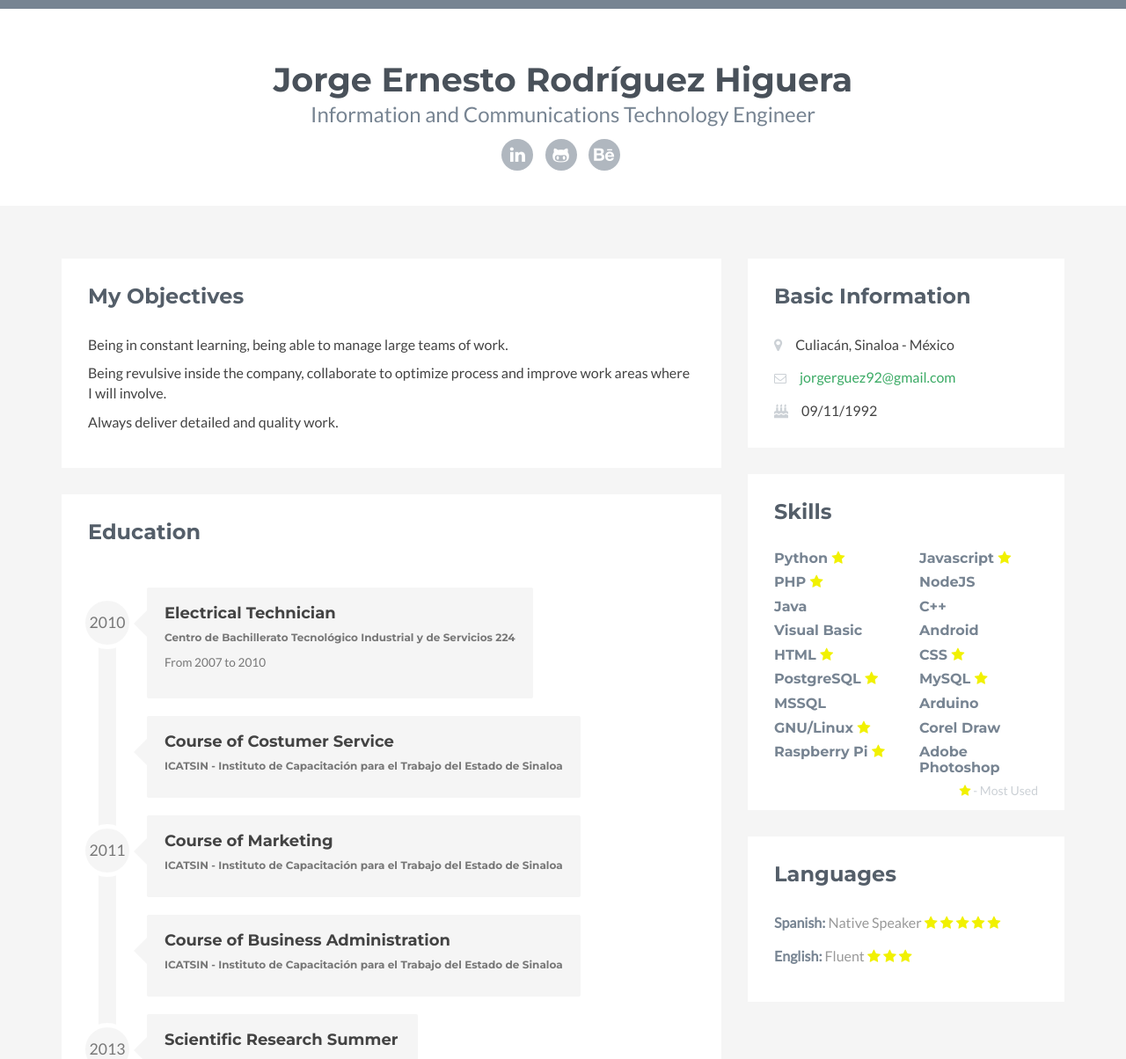
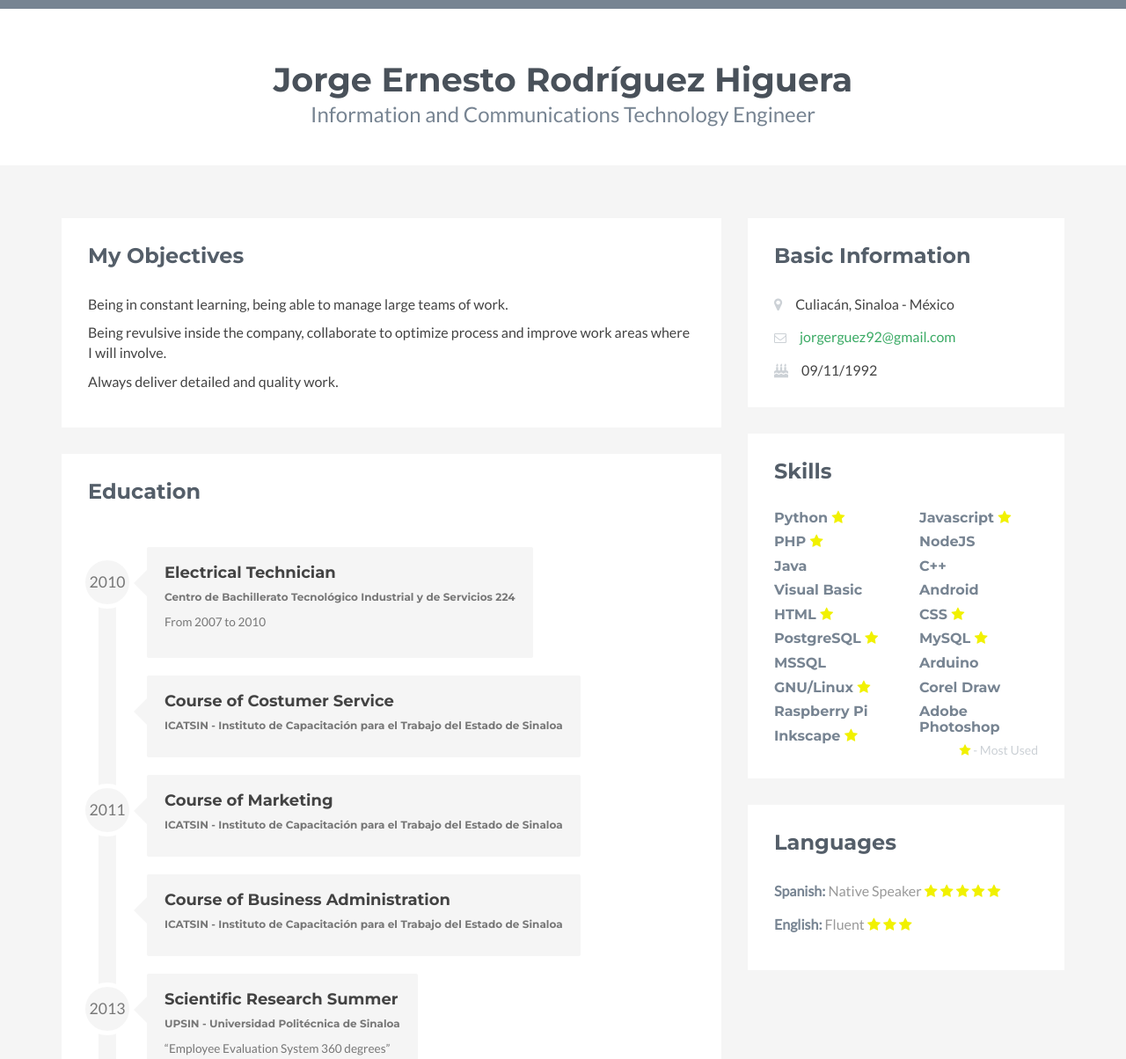
Before and after one commit to jorgerguez/jorgerguez.github.io, a plain HTML site: page index.html in a window 1280 px wide. Shown: the top 1204 px of the page at 88% size. Drawn offline with Linux system fonts and the light colour scheme.

Commit message:
social delete

```diff
--- a/index.html
+++ b/index.html
@@ -19,11 +19,11 @@
             <div class="profile-content">
                 <h1 class="name">Jorge Ernesto Rodríguez Higuera</h1>
                 <h2 class="desc">Information and Communications Technology Engineer</h2>
-                <ul class="social list-inline">
+                <!--<ul class="social list-inline">
                     <li><a href="https://mx.linkedin.com/in/jorgerguez"><i class="fa fa-linkedin"></i></a></li>
                     <li><a href="http://github.com/jorgerguez"><i class="fa fa-github-alt"></i></a></li>
                     <li><a href="http://behance.net/jorgerguez92"><i class="fa fa-behance"></i></a></li>
-                </ul>
+                </ul>-->
             </div>
         </div>
     </header>
@@ -74,7 +74,10 @@
                                         <h3 class="level-title">GNU/Linux <i class="fa fa-star"></i></h3>
                                       </div>
                                       <div class="item">
-                                        <h3 class="level-title">Raspberry Pi <i class="fa fa-star"></i></h3>
+                                        <h3 class="level-title">Raspberry Pi</h3>
+                                      </div>
+                                      <div class="item">
+                                        <h3 class="level-title">Inkscape <i class="fa fa-star"></i></h3>
                                       </div>
                                    </div>
                                    <div class="col-xs-6">
@@ -102,7 +105,6 @@
                                         <div class="item">
                                             <h3 class="level-title">Corel Draw</h3>
                                         </div>
-
                                         <div class="item">
                                             <h3 class="level-title">Adobe Photoshop</h3>
                                         </div>
```
